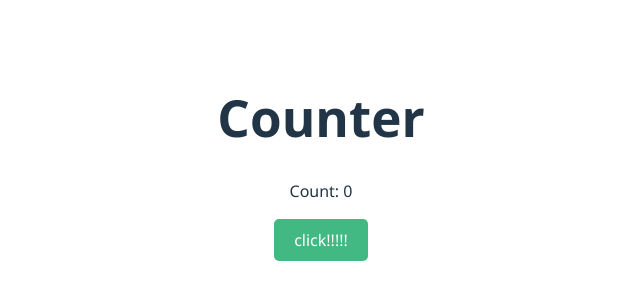
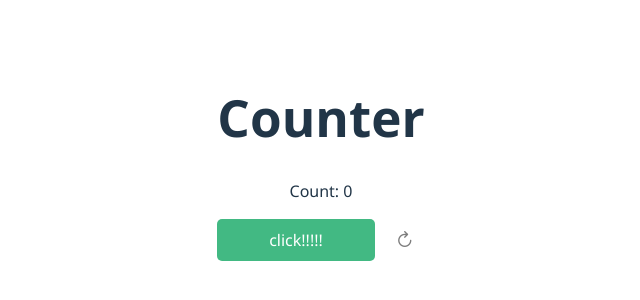
Before and after one commit to Luckychips/vue-skiller, a Vue app: page / in a window 1280 px wide. Shown: the part 242-542 px from the top of the page, without its empty margins (319-959 px from the left). Built offline with nearby package versions, Linux system fonts and the light colour scheme.

Commit message:
리셋 버튼 추가

```diff
--- a/package.json
+++ b/package.json
@@ -11,6 +11,7 @@
   "dependencies": {
     "@emotion/css": "^11.13.5",
     "pinia": "^3.0.2",
+    "primeicons": "^7.0.0",
     "vue": "^3.5.13"
   },
   "devDependencies": {
--- a/src/App.vue
+++ b/src/App.vue
@@ -1,23 +1,35 @@
 <script lang="ts" setup>
-import { css } from '@emotion/css'
-import { ref } from 'vue'
-import { useVoiceStore } from './features/voice/store/voiceStore'
+import { css } from "@emotion/css";
+import { ref } from "vue";
+import { useVoiceStore } from "./features/voice/store/voiceStore";
 
-import SimpleButton from './components/core/SimpleButton.vue'
-import RecordView from './features/voice/views/voice.vue'
+import SimpleButton from "./components/core/SimpleButton.vue";
+import RecordView from "./features/voice/views/voice.vue";
+import ResetButton from "./components/core/ResetButton.vue";
 
-const count = ref(0)
-const recorder = useVoiceStore()
+const count = ref(0);
+const recorder = useVoiceStore();
 
 const containerClass = css`
   text-align: center;
   margin-top: 50px;
-  font-family: 'Segoe UI', Tahoma, Geneva, Verdana, sans-serif;
-`
+  font-family: "Segoe UI", Tahoma, Geneva, Verdana, sans-serif;
+`;
+
+const btnContainer = css`
+  display: flex;
+  justify-content: center;
+  gap: 10px;
+`;
 
 function increment(amount: number) {
-  count.value += amount
-  recorder.record(`${count.value}`)
+  count.value += amount;
+  recorder.record(`${count.value}`);
+}
+
+function resetCount() {
+  count.value = 0;
+  recorder.record(`0`);
 }
 </script>
 
@@ -25,7 +37,12 @@ function increment(amount: number) {
   <div :class="containerClass">
     <h1>Counter</h1>
     <p>Count: {{ count }}</p>
-    <SimpleButton button-text="click!!!!!" @increment="increment" />
+    <div :class="btnContainer">
+      <SimpleButton
+        button-text="click!!!!!"
+        @increment="increment"
+      /><ResetButton @reset="resetCount" />
+    </div>
     <RecordView />
   </div>
 </template>
--- /dev/null
+++ b/src/components/core/ResetButton.vue
@@ -0,0 +1,31 @@
+<script lang="ts" setup>
+import { css } from "@emotion/css";
+
+const emit = defineEmits<{ (e: "reset"): void }>();
+
+const onClick = () => {
+    emit('reset');
+}
+
+const btnStyle = css`
+  width: 40px;
+  height: 40px;
+  display: flex;
+  justify-content: center;
+  align-items: center;
+  background-color: white;
+  border-radius: 100px;
+  color: #7d7d7d;
+  cursor: pointer;
+  border: none;
+  font-size: 16px;
+  transition: all 0.3s;
+  &:hover {
+    background-color: #ededed;
+  }
+`;
+</script>
+
+<template>
+  <button :class="btnStyle" @click="onClick"><i class="pi pi-refresh"></i></button>
+</template>
--- a/src/components/core/SimpleButton.vue
+++ b/src/components/core/SimpleButton.vue
@@ -1,16 +1,16 @@
 <script lang="ts" setup>
-import { css } from '@emotion/css'
+import { css } from "@emotion/css";
 
 const props = defineProps<{
-  buttonText: string
-}>()
+  buttonText: string;
+}>();
 
 const emit = defineEmits<{
-  (e: 'increment', payload: number): void
-}>()
+  (e: "increment", payload: number): void;
+}>();
 
 function onClick() {
-  emit('increment', 1)
+  emit("increment", 1);
 }
 
 const buttonClass = css`
@@ -21,10 +21,11 @@ const buttonClass = css`
   border: none;
   cursor: pointer;
   font-size: 16px;
+  width: 100%;
   &:hover {
     background-color: #369870;
   }
-`
+`;
 </script>
 
 <template>
```
Also changed, not shown: src/main.ts (+9 -8 lines).
